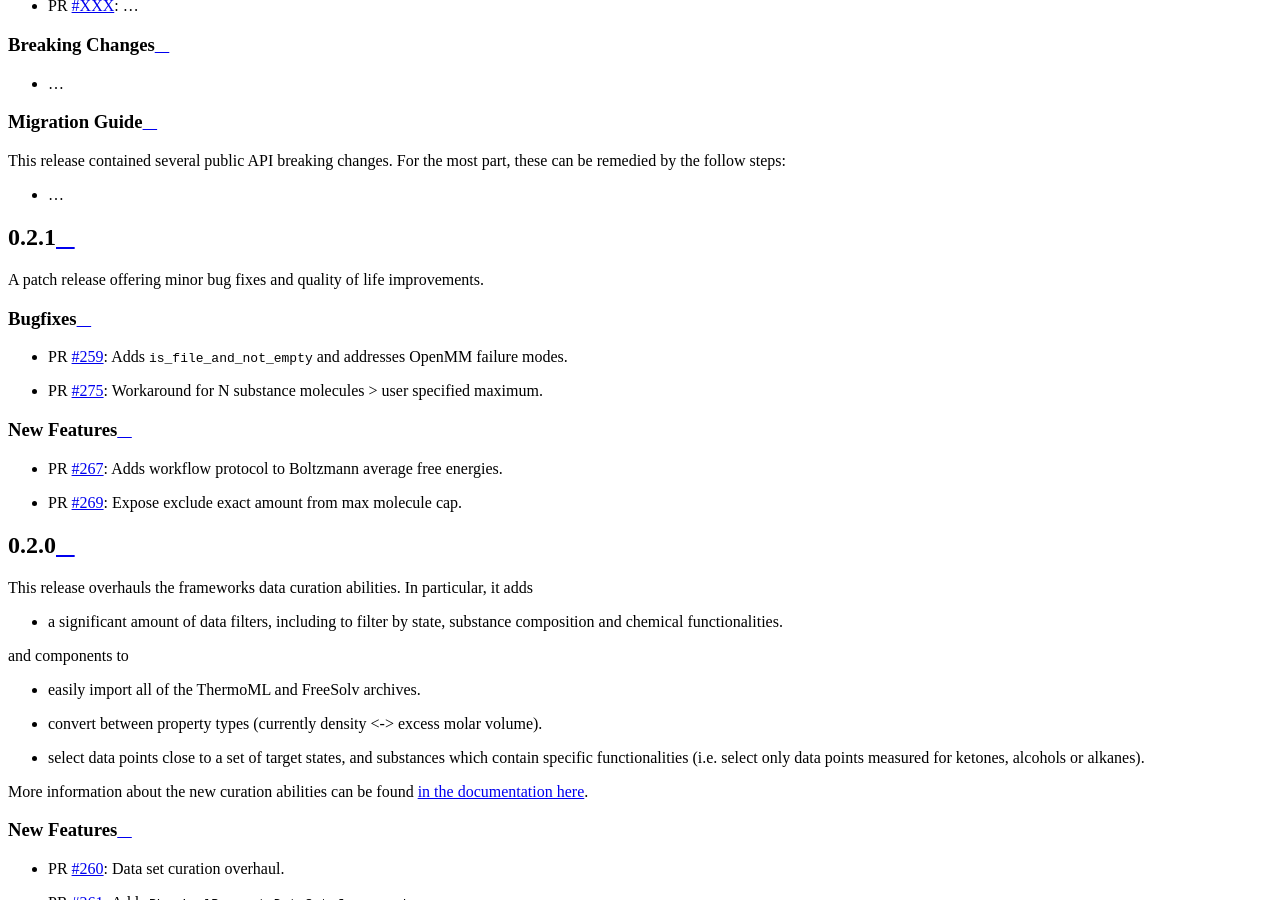
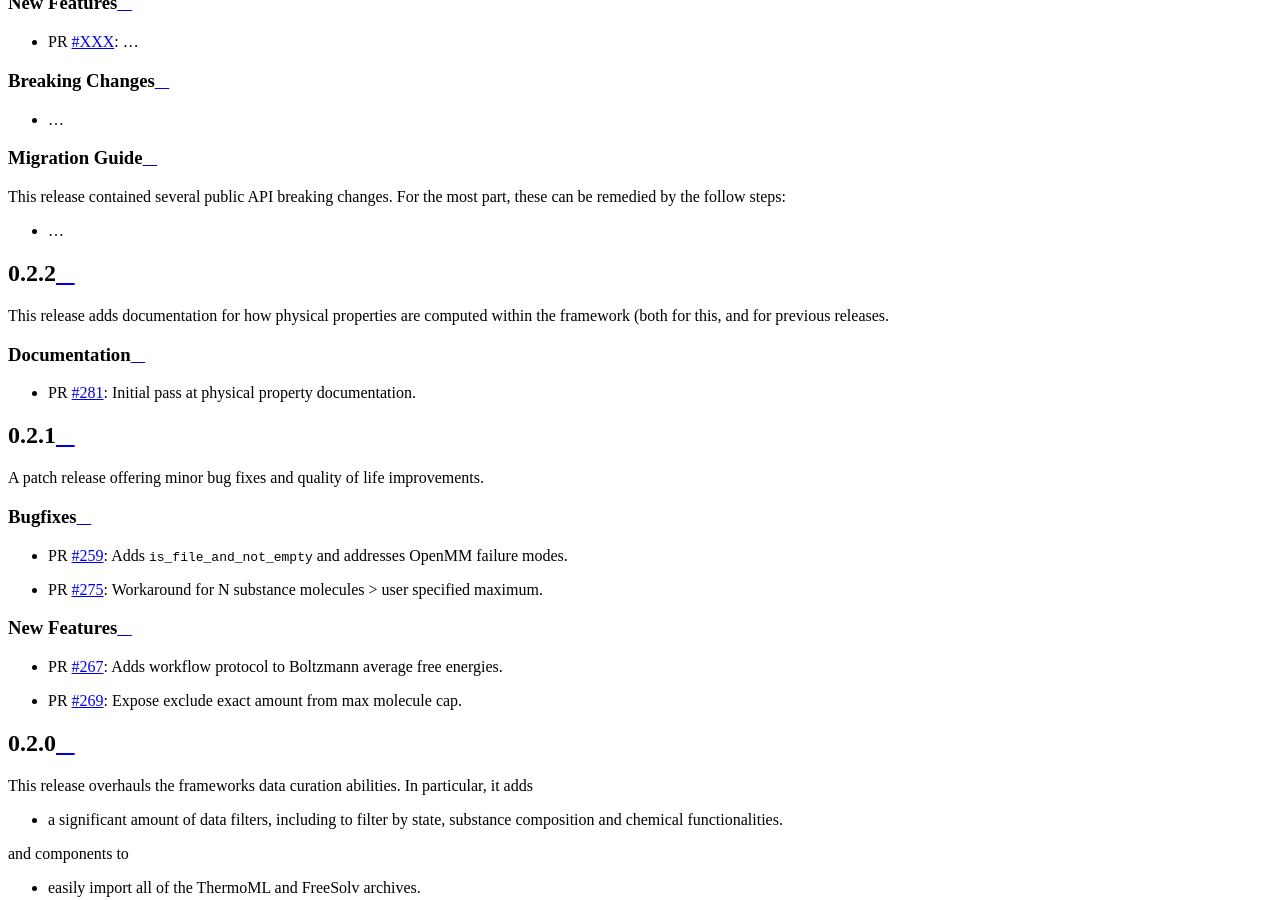
Before and after one commit to openforcefield/openff-evaluator, a Sphinx documentation site: the page built from docs/releasehistory.rst, in a window 1280 px wide and 900 px high, scrolled down 2567 px. Built offline with Sphinx 7.4.7 and the Read the Docs theme 2.0.0, drawn with Linux system fonts in a browser that asks for light colours.

Commit message:
Add 0.2.2 release notes. (#303)

```diff
--- a/docs/releasehistory.rst
+++ b/docs/releasehistory.rst
@@ -36,6 +36,17 @@ This release contained several public API breaking changes. For the most part, t
 remedied by the follow steps:
 
 * ...
+
+0.2.2
+-----
+
+This release adds documentation for how physical properties are computed within the framework (both for this, and for
+previous releases.
+
+Documentation
+"""""""""""""
+
+* PR `#281 <https://github.com/openforcefield/openff-evaluator/pull/281>`_: Initial pass at physical property documentation.
 
 
 0.2.1
```
